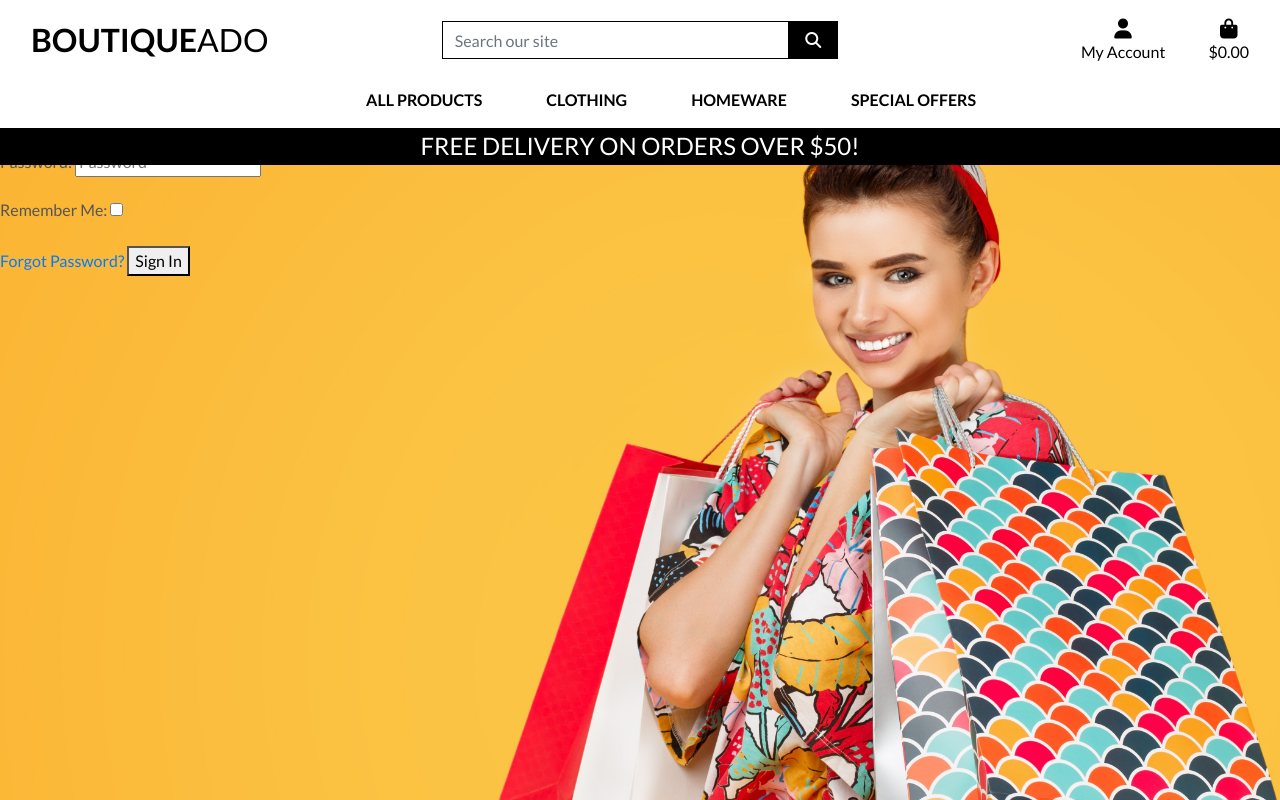
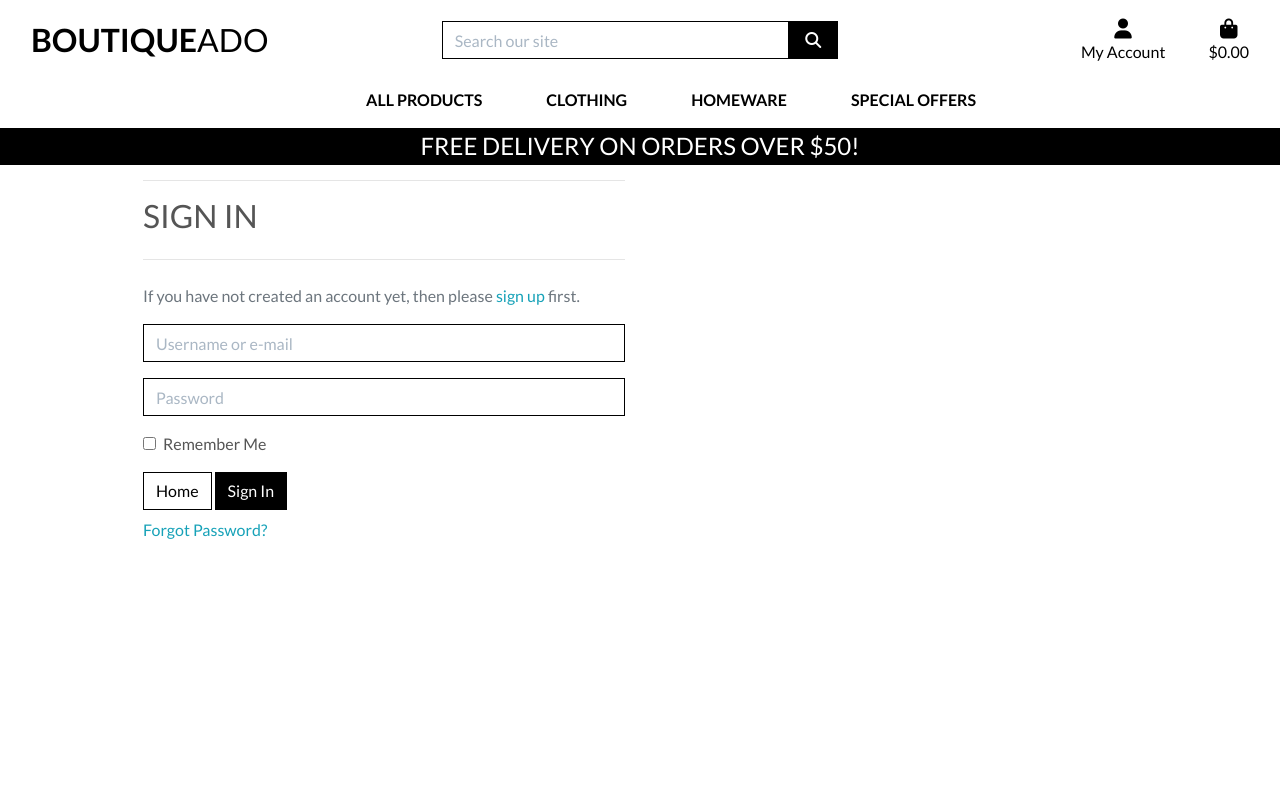
Before and after one commit to thanh-cao/boutique-ado-django, a Django app: page /accounts/login/ in a window 1280 px wide. Run offline with Django 4.2, Linux system fonts and the light colour scheme; some libraries are stand-ins or nearby versions; some web fonts are replaced.

Commit message:
Updated allauth templates and tested profiles

```diff
--- a/profiles/templates/profiles/profile.html
+++ b/profiles/templates/profiles/profile.html
@@ -24,4 +24,5 @@
                 <hr>
             </div>
         </div>
+        {{ profile }}
 {% endblock %}
--- a/static/css/base.css
+++ b/static/css/base.css
@@ -87,6 +87,7 @@ a.category-badge > span.badge:hover {
     background: #212529 !important;
     color: #fff !important;
 }
+
 .btt-button {
     height: 42px;
     width: 42px;
@@ -101,11 +102,17 @@ a.category-badge > span.badge:hover {
     cursor: pointer;
 }
 
+input[name='q']::placeholder {
+    color: #aab7c4;
+}
+
+/* ------------------------------- bootstrap toasts */
+
 .message-container {
-    position:fixed;
+    position: fixed;
     top: 72px;
     right: 15px;
-    z-index: 9999999;
+    z-index: 99999999999;
 }
 
 .custom-toast {
@@ -166,6 +173,7 @@ a.category-badge > span.badge:hover {
     overflow-x: hidden;
     overflow-y: auto;
 }
+
 /* -------------------------------- Media Queries */
 
 /* Slightly larger container on xl screens */
@@ -173,6 +181,60 @@ a.category-badge > span.badge:hover {
   .container {
     max-width: 80%;
   }
+}
+
+/* Allauth form formatting */
+
+.allauth-form-inner-content p {
+    margin-top: 1.5rem; /* mt-4 */
+    color: #6c757d; /* text-secondary */
+}
+
+.allauth-form-inner-content input {
+    border-color: #000;
+    border-radius: 0;
+}
+
+.allauth-form-inner-content label:not([for='id_remember']) {
+    display: none;
+}
+
+.allauth-form-inner-content input::placeholder {
+    color: #aab7c4;
+}
+
+.allauth-form-inner-content button,
+.allauth-form-inner-content input[type='submit'] {
+	/* btn */
+	display: inline-block;
+    font-weight: 400;
+    color: #fff;
+    text-align: center;
+    vertical-align: middle;
+    -webkit-user-select: none;
+    -moz-user-select: none;
+    -ms-user-select: none;
+    user-select: none;
+    background-color: #000;
+    border: 1px solid #000;
+    padding: .375rem .75rem;
+    font-size: 1rem;
+    line-height: 1.5;
+    border-radius: 0;
+
+    /* standard bootstrap btn transitions */
+    transition: color .15s ease-in-out,background-color .15s ease-in-out,border-color .15s ease-in-out,box-shadow .15s ease-in-out;
+}
+
+.allauth-form-inner-content button:hover,
+.allauth-form-inner-content input[type='submit']:hover {
+	color: #fff;
+    background-color: #222;
+    border-color: #222;
+}
+
+.allauth-form-inner-content a {
+	color: #17a2b8; /* text-info */
 }
 
 /* fixed top navbar only on medium and up */
--- a/templates/allauth/account/account_inactive.html
+++ b/templates/allauth/account/account_inactive.html
@@ -4,8 +4,10 @@
 
 {% block head_title %}{% trans "Account Inactive" %}{% endblock %}
 
-{% block content %}
-<h1>{% trans "Account Inactive" %}</h1>
+{% block inner_content %}
+<hr>
+<h2 class="logo-font mb-4">{% trans "Account Inactive" %}</h2>
+<hr>
 
 <p>{% trans "This account is inactive." %}</p>
 {% endblock %}
--- a/templates/allauth/account/base.html
+++ b/templates/allauth/account/base.html
@@ -1 +1,15 @@
 {% extends "base.html" %}
+
+{% block content %}
+    <div class="container header-container">
+        <div class="overlay"></div>
+        <div class="row">
+            <div class="col-6">
+                <div class="allauth-form-inner-content">
+                    {% block inner_content %}
+                    {% endblock %}
+                </div>
+            </div>
+        </div>
+    </div>
+{% endblock %}
--- a/templates/allauth/account/email_confirm.html
+++ b/templates/allauth/account/email_confirm.html
@@ -6,8 +6,10 @@
 {% block head_title %}{% trans "Confirm E-mail Address" %}{% endblock %}
 
 
-{% block content %}
-<h1>{% trans "Confirm E-mail Address" %}</h1>
+{% block inner_content %}
+<hr>
+<h2 class="logo-font mb-4">{% trans "Confirm E-mail Address" %}</h2>
+<hr>
 
 {% if confirmation %}
 
--- a/templates/allauth/account/login.html
+++ b/templates/allauth/account/login.html
@@ -5,9 +5,11 @@
 
 {% block head_title %}{% trans "Sign In" %}{% endblock %}
 
-{% block content %}
+{% block inner_content %}
 
-<h1>{% trans "Sign In" %}</h1>
+<hr>
+<h2 class="logo-font mb-4">{% trans "Sign In" %}</h2>
+<hr>
 
 {% get_providers as socialaccount_providers %}
 
@@ -35,12 +37,15 @@ for a {{ site_name }} account and sign in below:{% endblocktrans %}</p>
 
 <form class="login" method="POST" action="{% url 'account_login' %}">
   {% csrf_token %}
-  {{ form.as_p }}
+  {{ form|crispy }}
   {% if redirect_field_value %}
   <input type="hidden" name="{{ redirect_field_name }}" value="{{ redirect_field_value }}" />
   {% endif %}
-  <a class="button secondaryAction" href="{% url 'account_reset_password' %}">{% trans "Forgot Password?" %}</a>
+  <a class="btn btn-outline-black rounded-0" href="{% url 'home' %}">Home</a>
   <button class="primaryAction" type="submit">{% trans "Sign In" %}</button>
+  <p class="mt-2">
+    <a class="button secondaryAction" href="{% url 'account_reset_password' %}">{% trans "Forgot Password?" %}</a>
+  </p>
 </form>
 
 {% endblock %}
--- a/templates/base.html
+++ b/templates/base.html
@@ -85,7 +85,7 @@
                             {% if request.user.is_superuser %}
                             <a href="" class="dropdown-item">Product Management</a>
                             {% endif %}
-                            <a href="" class="dropdown-item">My Profile</a>
+                            <a href="{% url 'profile' %}" class="dropdown-item">My Profile</a>
                             <a href="{% url 'account_logout' %}" class="dropdown-item">Logout</a>
                             {% else %}
                             <a href="{% url 'account_signup' %}" class="dropdown-item">Register</a>
@@ -111,7 +111,6 @@
                 </ul>
             </div>
         </div>
-
         <div class="row bg-white">
             <nav class="navbar navbar-expand-lg navbar-light w-100">
                 <button class="navbar-toggler" type="button" data-toggle="collapse" data-target="#main-nav"
```
Also changed, not shown: profiles/views.py (+7 -2 lines).
